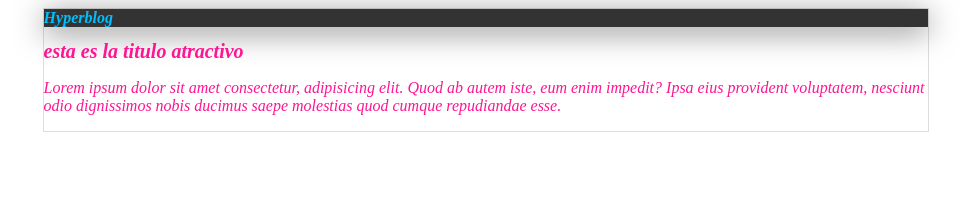
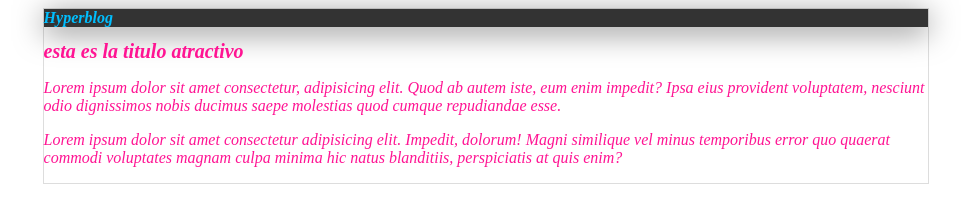
Before and after one commit to luisantomartinez/Hyperblog, a plain HTML site: page index.html in a window 1280 px wide. Shown: the whole page, without its empty margins (154-1125 px from the left). Drawn offline with Linux system fonts and the light colour scheme.

Commit message:
Agregado otro contenido

```diff
--- a/index.html
+++ b/index.html
@@ -10,7 +10,8 @@
         <div id="cabecera">Hyperblog</div>
     <h1>esta es la titulo atractivo</h1>
     <p>Lorem ipsum dolor sit amet consectetur, adipisicing elit. Quod ab autem iste, eum enim impedit? Ipsa eius provident voluptatem, nesciunt odio dignissimos nobis ducimus saepe molestias quod cumque repudiandae esse.</p>
-    </div>
+     <p>Lorem ipsum dolor sit amet consectetur adipisicing elit. Impedit, dolorum! Magni similique vel minus temporibus error quo quaerat commodi voluptates magnam culpa minima hic natus blanditiis, perspiciatis at quis enim?</p>
+</div>
 </div>
 </body>
 </html>
```
